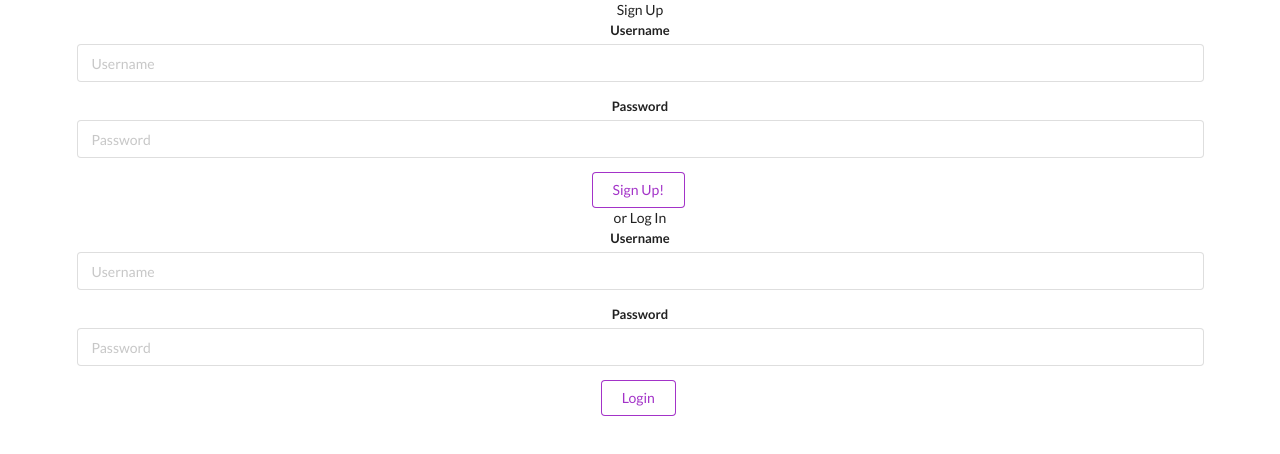
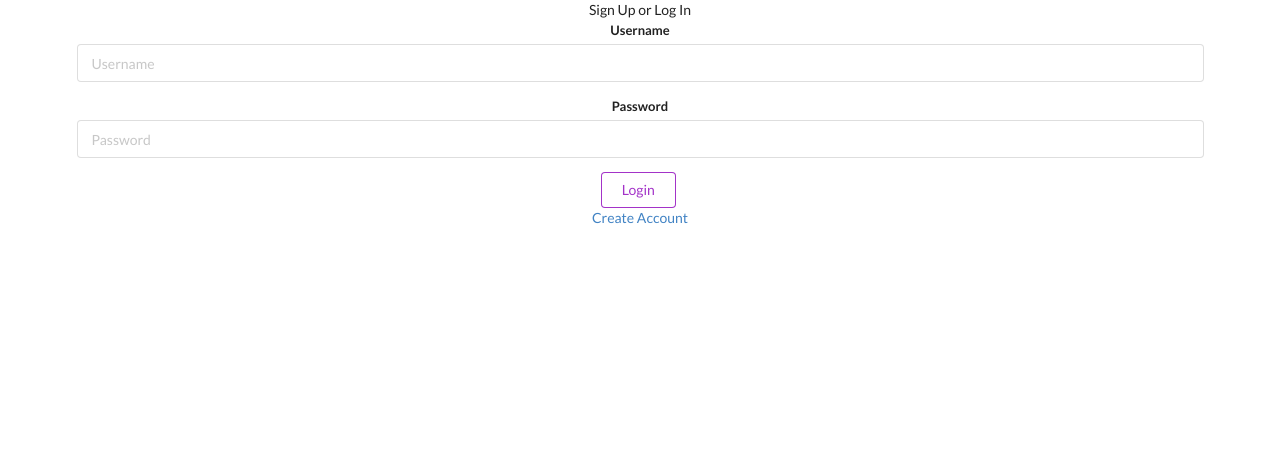
Before and after one commit to sylviapap/client-subscription-app, a React (Create React App) app: page / in a window 1280 px wide. Shown: the top 454 px of the page. Built offline with nearby package versions, Linux system fonts and the light colour scheme.

Commit message:
auth seems to fully work! just need to create account/login separate

```diff
--- a/src/containers/LoginContainer.js
+++ b/src/containers/LoginContainer.js
@@ -1,5 +1,5 @@
 import React from 'react';
-import { Route, Switch, Redirect } from 'react-router-dom';
+import { Route, Switch, Redirect, Link } from 'react-router-dom';
 import SignUp from '../components/SignUp'
 import Login from '../components/Login'
 import api from '../services/api';
@@ -40,8 +40,14 @@ class LoginContainer extends React.Component {
             })
         })
         .then(res => res.json())
-        .then(user => this.login(user))
-    };
+        .then(res => {
+            if (res.error) {
+              this.setState({ error: true });
+            } else {
+              this.props.history.push('/');
+            }}
+        )
+    }
 
     handleLoginSubmit = (e) => {
         e.preventDefault();
@@ -70,7 +76,9 @@ class LoginContainer extends React.Component {
             <div className="ui container">
                 {this.state.error ? <h1>Error, please try again</h1> : null}
                 <Switch>
-                    <Route exact path="/" render={(routerProps) => <div>Sign Up<SignUp {...routerProps} fields={this.state.fields} handleSignUpSubmit={this.handleSignUpSubmit} handleChange={this.handleChange}/> or Log In <Login fields={this.state.fields} handleSubmit={this.handleLoginSubmit} handleChange={this.handleChange}/> </div>} />
+                    <Route exact path="/" render={() => <div>Sign Up or Log In <Login fields={this.state.fields} handleSubmit={this.handleLoginSubmit} handleChange={this.handleChange}/> <Link to="/signup">Create Account</Link></div>} />
+                    <Route path="/signup" render={() =>
+                        <SignUp fields={this.state.fields} handleSignUpSubmit={this.handleSignUpSubmit} handleChange={this.handleChange}/>} />
                 </Switch>
             </div>
         )
```
Lines whose indentation alone changed are shown as unchanged.
